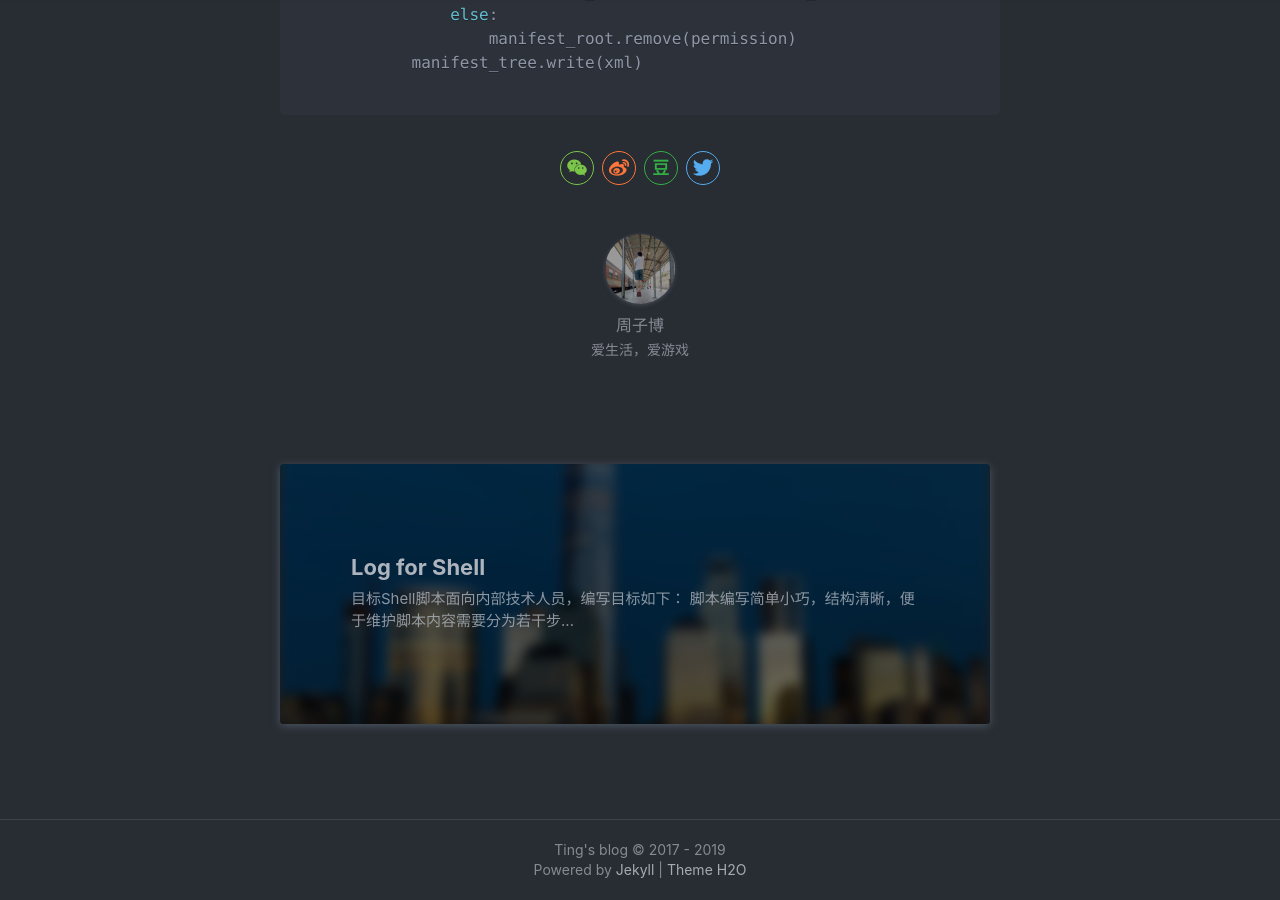
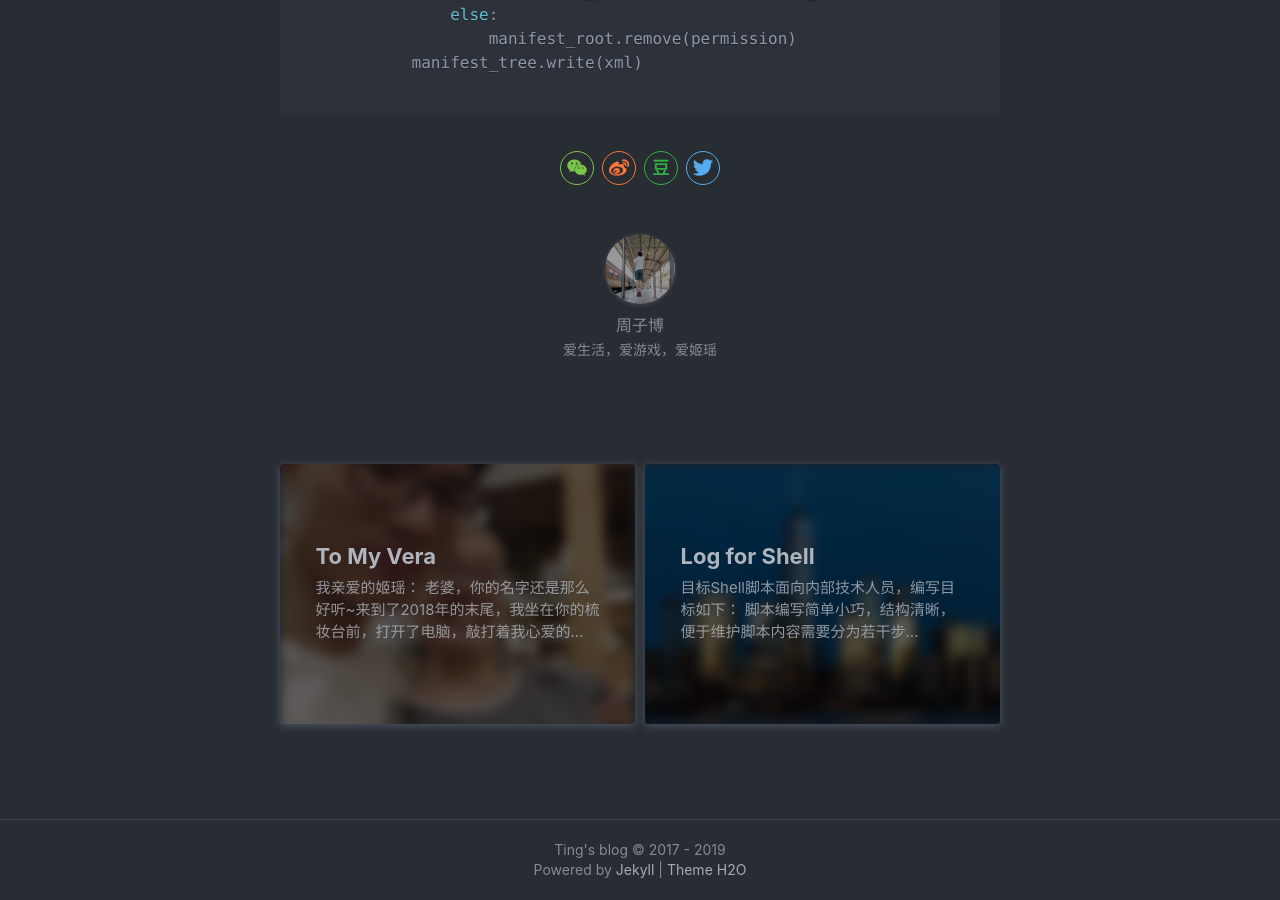
Before and after one commit to 7ippo/7ippo.github.io, a Jekyll site: the page built from _posts/2018-11-06-Apk-Permissions-Check.md, in a window 1280 px wide and 900 px high, scrolled down 4300 px. Built offline with Jekyll 4.4.1, drawn with Linux system fonts in a browser that asks for light colours; nearby versions of some CDN libraries; comment, search, counter and statistics services are not loaded; a style sheet for code colours, icons or effects is not loaded; some of the changed lines change nothing that is shown.

Commit message:
Update a post to Vera, my love

```diff
--- a/_config.yml
+++ b/_config.yml
@@ -19,7 +19,7 @@ footer:
 # Author 配置博主信息
 author: '周子博'
 nickname: 'bobo'
-bio: '爱生活，爱游戏'
+bio: '爱生活，爱游戏，爱姬瑶'
 avatar: '/assets/img/profile.jpg'
 
 # Search
--- /dev/null
+++ b/_posts/2019-02-12-To-My-Vera.md
@@ -0,0 +1,25 @@
+---
+layout: post
+title: 'To My Vera'
+subtitle: '往后余生，风雪是你，平淡是你，清贫也是你'
+date: 2019-02-12
+categories: 告白
+cover: 'https://7ippo.github.io/assets/img/MeAndVera.jpg'
+tags: love
+---
+
+<h3>我亲爱的姬瑶：</h3>
+<p> 老婆，你的名字还是那么好听~来到了2018年的末尾，我坐在你的梳妆台前，打开了电脑，敲打着我心爱的巧克力键盘，码下了这些字，希望能对我们在2019乃至二十一世纪二十年代的十年，都有一些帮助。 </p>
+ <p>回首过去的2018年，发生了许多于你我而言生命中的大事。首先，受买房的规定所迫，我们告诉了爸妈我们已经结婚的事实。尽管这个事情还没有昭然天下，但是对我们在家庭中的身份产生了巨大的影响。你已经成为了我的妻子，并接下了儿媳妇的身份，我也成为了你的丈夫。我尽力和父母解释你在称呼变化上的不适应，终于他们也已很少开关于改口的玩笑，希望这给了你足够的过渡期。我也极力阻止妈妈对你的影响，我希望在这个大家庭里，你能舒适自在，不受任何委屈，只做我一个人的妻子，不用去做父母的儿媳。（尽管还有许多不足的地方，但是我希望你对我处理婆媳关系的态度还算满意）如今，父母和你的相处已经颇让人动容，他们高度认可你的为人和能力（尽管你处理和计算机相关的事情时还是不如我细心，也得不到爸爸的信任…），你也一直顺从着你的内心，善良温柔，乖巧懂事。我希望有一天，我也能得到你父母的信任。 </p>
+ <p>其次，便是你考上了研究生，我找到了一份工作。虽然你是洋洋得意的拔得头筹，而我是找了份勉勉强强的工作(诡谲又乖巧的微笑)。你总劝我回去读书，其实我很明白我的内心在想什么。我深深自知，我没有获得自由的权力。只有能掌控假期的人，才有资格攫取自由。而我基本上每个假期都过的很糟糕愚蠢。所以以我目前的状态，回去读书依然不会有很好的结果。待到我觉得合适且需要的时候，我可能会再去读书吧。我记得刚进趣炫的时候，我说过我的目标是三年之内，成为行业内最顶尖的游戏工作者之一。五年之内拥有一个属于自己的游戏工作室，并有一款还算不错的独立游戏。这个目标并不是说给任何人听的，而是自己较劲立下的。距5月份入职趣炫，如今过去了小一年，我意识到离目标还有很远的距离。现在的我正在努力弥补过去犯下的错误，用毅力去约束自己的欲望以达到自律，并意图把不舒适变成习惯。我希望在你的帮助下，我能重新赢回自己对自己的信任。 </p>
+<p>再者，便是我攒下了三万七千块钱这件事。似乎从工作一开始，我就没有打算做一个月光族。其实我并没有特意去存钱，你也知道我不赞成以买房为目的的存钱，兴许是我没有什么消费的需求吧。不过我觉得这是一个很好的开始，也定下了未来的基调。我有一个很简单的理财观念：通过货币基金存到5W，之后每个月准备存下来的钱用来选一个波动中等、长线、高评级（我目前是准备选电动车新能源相关的）的基金来做定投，期望能达到12个点的年收益率。我从存钱一开始，就没有想过存来干什么，所以有时候我对我存钱的初衷也感到迷茫。但是有时候在网上看到一些回答说存钱可以给自己跳槽的勇气，和产业动荡期的坚定，以及实现梦想的可能，我觉得我是在做一些对的事情。对这些钱，我们可以每年拿出一部分出国游玩，（朋友圈已经有很多人去过瑞士、新西兰、冰岛）探索这个世界，这是你和我都喜欢的。也可以买一些大件用来犒赏自己（比如包包，比如Xbox?）。不过我们答应了哈，无论是谁，做大的支出时都需要和对方商量。这条规定管到本世纪中叶，我说的（你提出的）！ </p>
+ <p>你回家后的这些天，其实每一天我都很想你。看到好玩的事情，就想和你分享，吃到好吃的饭菜，会想夹给你吃（泪流）。少个人说话，这么小的房间也显得冷清，也没有人相拥入眠，心事只得和自己诉说（不过也算是给了自己勤加思考的机会）。你走后留下的自由并没有那么美好，相反留下的空白成了我的困扰。著名哲人沃兹基硕德曾经说过一句话，由单入双难，由双入单亦难。也许我可以适应，但是我不情愿。未来很长，我希望每一个幸福的日子，都有你在身边。愿尽早有能力接上二老来广州，毕竟在广州，健身馆和麻将馆开的更多。 </p>
+<p>即将过去的二零一八年，我们吵得架应该比以往几年都少了许多。随着在一起的默契增长，约定越来越多，我们发生冲突的范围越来越小。我们朝着亲密无间的道路上前进，也学会了互相尊重对方的边界。我记得在网上看过一句话，说婚姻并不是1+1=2，而是0.5+0.5=1。我们都原本是充满个性的个体，在婚姻中都需要减掉一些个性，同时学会忍耐和包容。我觉得这并不是委屈和隐忍退步，反而我认为这是成长为成熟的标志，还有成为完美个体的蜕变。我希望能和你一起，成为一个完整美好的1。 </p>
+ <p>我记得你总会问我，是不是不愿意和你出去玩？我反思了一下自己的表现，其实我很喜欢和你出门。在我的印象里甚至有时候你有顾虑，我也会主动带你出去玩（比如那次在越秀和爸爸一起看完病）。所以我问自己是我出门的时候表现不够热情主动吗？我想也不是吧。我觉得你形成这种疑惑的原因，主要还是我可能没把和你在一起的行为视作一次休息和放松。在我的认知里，休息是独处，或者安静地做输入以及内耗形式的工作。其实我认真想了想，这并不包括打游戏。打游戏在我这里也不是休息，是一种考验高度专注的竞技。所以我在忙碌劳顿的一天后还想玩游戏这种行为，你可以认为我是某种意义上的工作狂。类似这样榨干后再攫取精力的行为，是我的主观能动驱使所为。我总想突破我生理和心理的极限。假如这周末我和你一起玩了《中国式家长》这样的游戏，虽然我会很享受和你一起探索的happy time，但我“可能”会把这个行为归类成陪伴，而不认为这周我打过游戏，仅仅因为他不属于专注型竞技。再依照这个逻辑推理下去，如果你发现我玩游戏时还做别的事情比如看手机，那你可以提醒我要么认真玩，要么别玩了（笑）。 </p>
+ 最后，在即将到来的2019，我想郑重且正式地给你**两个承诺**:
+<blockquote>
+<p>第一个承诺是，周一到周五，如果第二天上班，我不会玩游戏，并且拒绝任何理由。</p>
+<p>第二个承诺是，每天九点到十点间，花10分钟，躺着思考、反省和冥想。</p>
+</blockquote>
+
+<p> 如果我有做的不对的地方，你可以随时拿出这两个承诺来提醒、监督、约束我。我不想设定多么宏伟的目标，我只是觉得这两点是我主观上赞同，较容易实现的，且对我们相处和成长有很大帮助的承诺。最后，我的美人，我的fair lady~我爱你，一直爱并只爱你。&nbsp; &nbsp; 子博</p>
```
Also changed, not shown: assets/img/MeAndVera.jpg (added), 10 other files.
